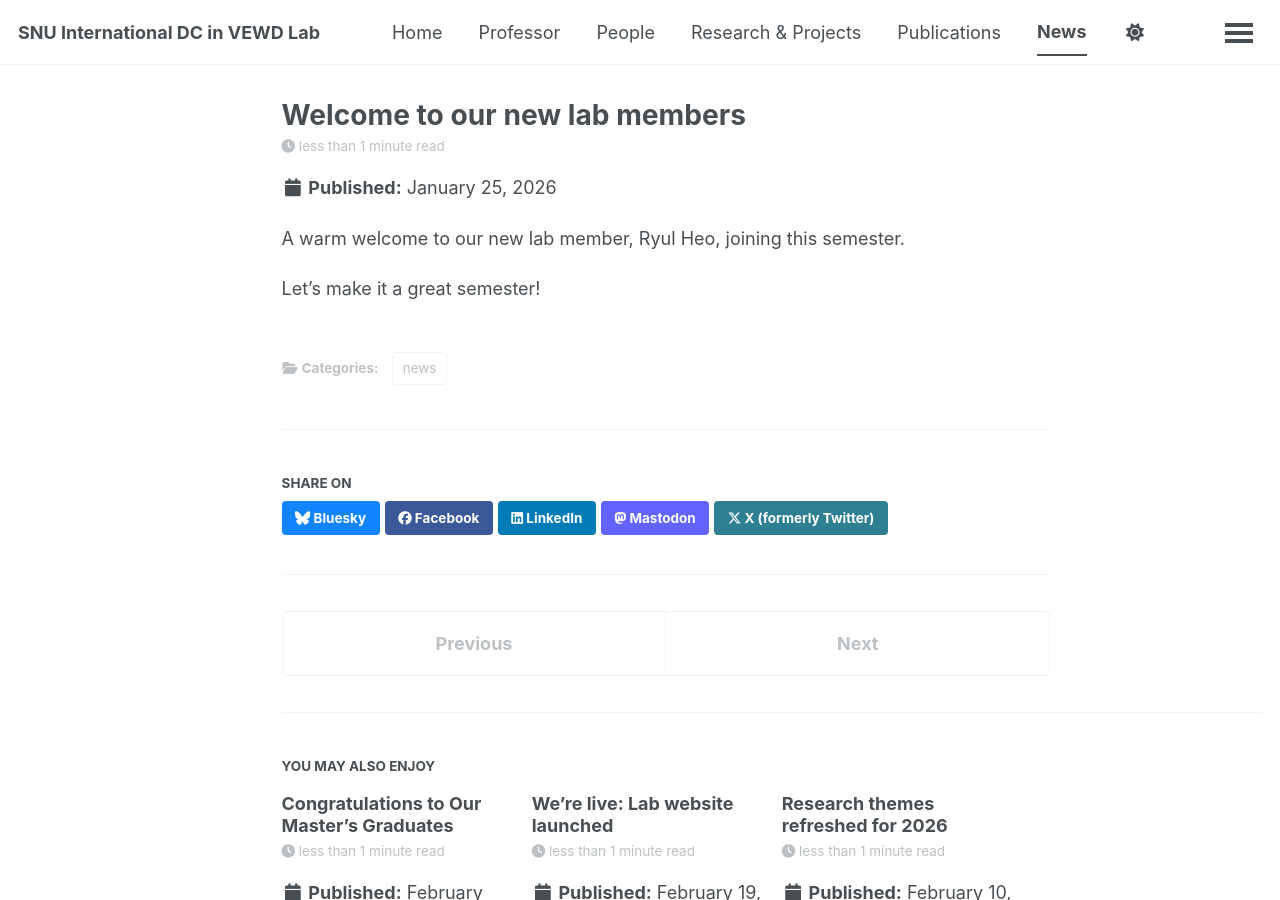
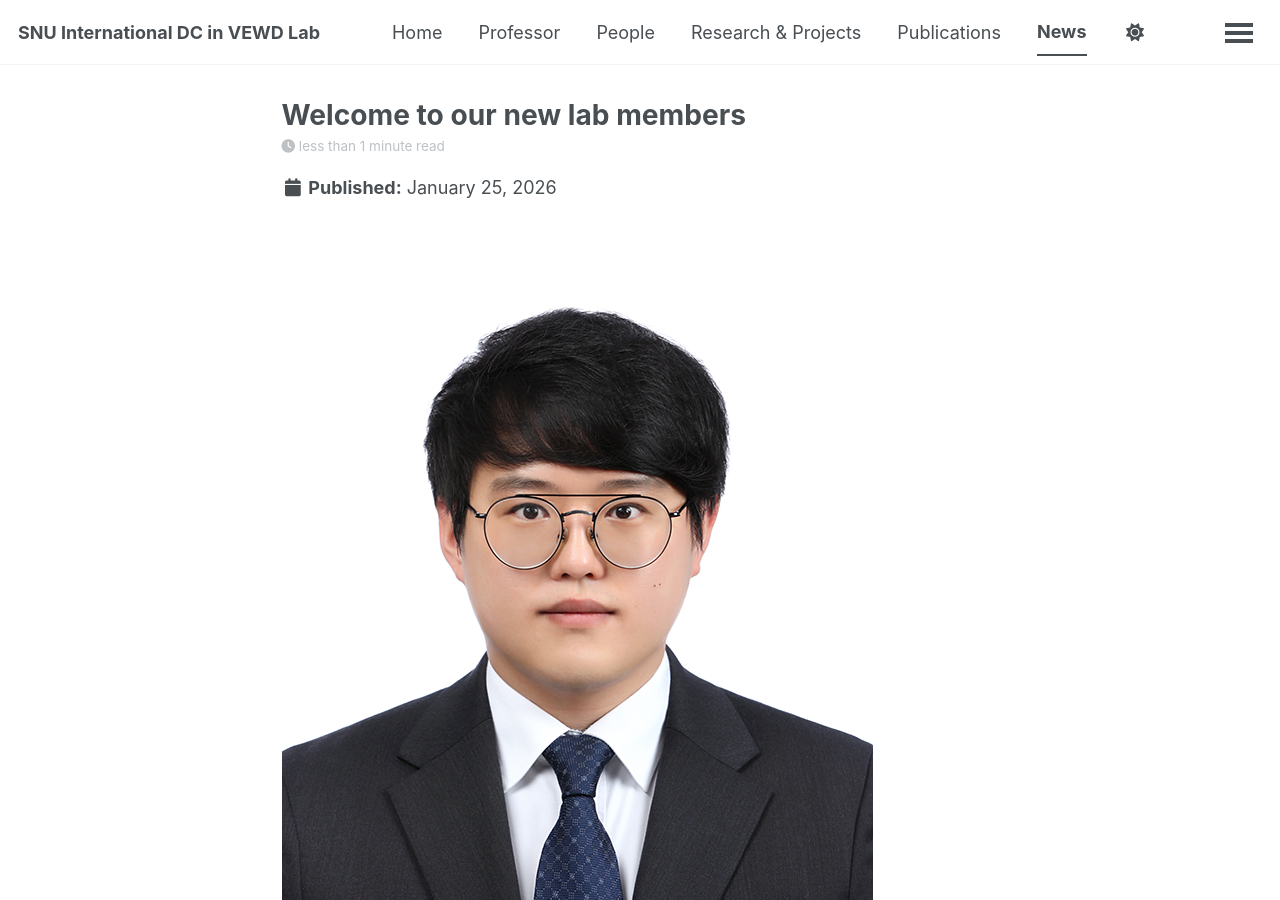
Before and after one commit to snu-global-workforce-lab/snu-global-workforce-lab.github.io, a Jekyll site: the page built from _posts/2026-01-03-welcome-new-members.md, in a window 1280 px wide and 900 px high. Built offline with Jekyll 4.4.1, drawn with Linux system fonts in a browser that asks for light colours; a script bundle is joined from its source files by our own code; library files that are not in the unit come from our copies.

Commit message:
Update 2026-01-03-welcome-new-members.md

```diff
--- a/_posts/2026-01-03-welcome-new-members.md
+++ b/_posts/2026-01-03-welcome-new-members.md
@@ -6,6 +6,9 @@ excerpt: "We’re happy to welcome new members joining our lab this semester."
 teaser: /images/news/welcome-members.jpeg
 author_profile: false
 ---
+
+![New member of 2026](/images/news/welcome-members.jpeg)
+
 A warm welcome to our new lab member, Ryul Heo, joining this semester.
 
 
```
